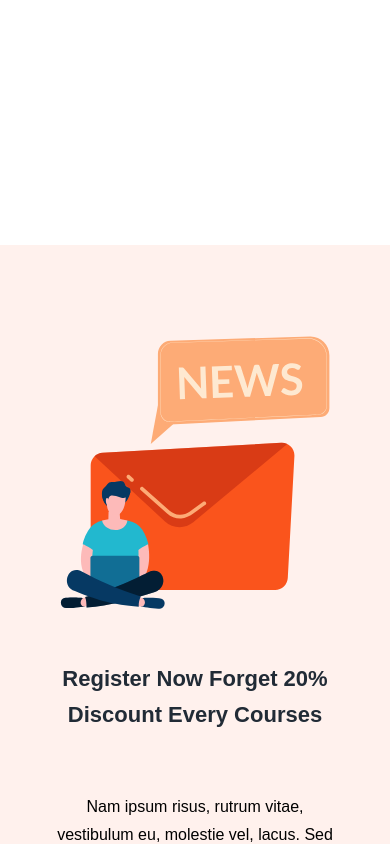
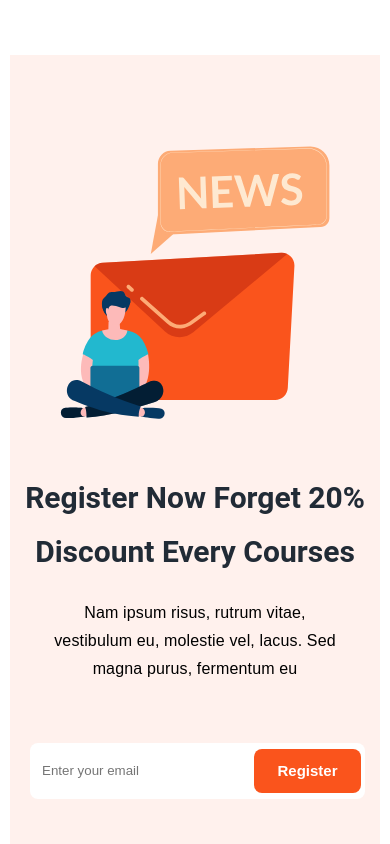
Before and after one commit to Serenbek/courses, a React (Create React App) app: page / in a window 390 px wide. Shown: the part 840-1684 px from the top of the page. Built offline with nearby package versions, Linux system fonts and the light colour scheme.

Commit message:
feat/fixed

```diff
--- a/public/locales/en/translation.json
+++ b/public/locales/en/translation.json
@@ -23,5 +23,9 @@
     "graduates": "Graduates",
     "watch": "Watch Video",
     "ready": "Ready Start"
+  },
+  "register":{
+    "registerNow": "Register Now Forget 20% Discount Every Courses",
+    "button": "Register"
   }
 }
--- a/public/locales/ru/translation.json
+++ b/public/locales/ru/translation.json
@@ -23,5 +23,9 @@
     "graduates": "Выпускники",
     "watch": "Смотреть видео ",
     "ready": "Готовый Старт"
+  },
+  "register":{
+    "registerNow": "Зарегистрируйтесь сейчас и забудьте о 20% на все курсы",
+    "button": "Регистрация"
   }
 }
--- a/src/components/RegisterNow/RegisterNow.module.scss
+++ b/src/components/RegisterNow/RegisterNow.module.scss
@@ -1,7 +1,3 @@
-.container {
-  width: 85%;
-  margin: 0 auto;
-}
 .wrapper {
   background: rgba(250, 84, 28, 0.08);
   border-radius: 24px;
@@ -17,9 +13,8 @@
     justify-content: center;
     text-align: center;
 
-    h1 {
-      width: 440px;
-      height: 108px;
+    h3 {
+      width: 362px;
       font-weight: 700;
       font-size: 30px;
       line-height: 54px;
@@ -49,6 +44,9 @@
       }
 
       button {
+        font-weight: 600;
+        font-size: 15px;
+        line-height: 26px;
         position: relative;
         bottom: 50px;
         left: 175px;
@@ -57,6 +55,7 @@
         height: 44px;
         background: #fa541c;
         border-radius: 8px;
+        cursor: pointer;
       }
     }
   }
@@ -66,20 +65,19 @@
   .wrapper {
     margin-top: 190px;
     .left {
-        h1{
+      h1 {
         width: 300px;
       }
-        p{
-            margin-top: 40px;
+      p {
         width: 250px;
       }
 
-        .in{
+      .in {
         margin-top: 60px;
-            input{
+        input {
           width: 320px;
         }
-            button{
+        button {
           left: 100px;
         }
       }
@@ -93,15 +91,16 @@
 }
 
 @media (max-width: 576px) {
-  .container {
-    width: 100%;
+  .container{
+    width: 110%;
   }
   .wrapper {
+    margin: 0;
     flex-direction: column;
     align-items: center;
     border-radius: 0;
     width: 100%;
-    height: 780px;
+    height: 850px;
 
     .left {
       order: 2;
--- a/src/components/RegisterNow/RegisterNow.tsx
+++ b/src/components/RegisterNow/RegisterNow.tsx
@@ -1,24 +1,27 @@
-import React from "react";
 import scss from "./RegisterNow.module.scss";
-import img_email from "../../assets/register/Asset 1 2.svg";
+import img_email from "../../assets/images/main/Asset 1 2.svg";
+import Typography from "@mui/material/Typography/Typography";
+import { useTranslation } from "react-i18next";
 
 function RegisterNow() {
+  const { t } = useTranslation();
+
   return (
-    <div className={scss.container}>
+    <div className="container">
       <div className={scss.wrapper}>
         <div className={scss.left}>
-          <h1>Register Now Forget 20% Discount Every Courses</h1>
-          <p>
+          <Typography variant="h3">{t("register.registerNow")}</Typography>
+          <Typography variant="subtitle1" component="p">
             Nam ipsum risus, rutrum vitae, vestibulum eu, molestie vel, lacus.
             Sed magna purus, fermentum eu
-          </p>
+          </Typography>
           <div className={scss.in}>
-            <input type="email" placeholder="Enter your email"/>
-            <button>Register</button>
+            <input type="email" placeholder="Enter your email" />
+            <button>{t("register.button")}</button>
           </div>
         </div>
         <div className={scss.right}>
-          <img src={img_email} alt="" />
+          <img src={img_email} alt="email_photo" />
         </div>
       </div>
     </div>
```
Also changed, not shown: src/assets/images/main/Asset 1 2.svg (renamed from src/assets/register/Asset 1 2.svg). Lines whose indentation alone changed are shown as unchanged.
